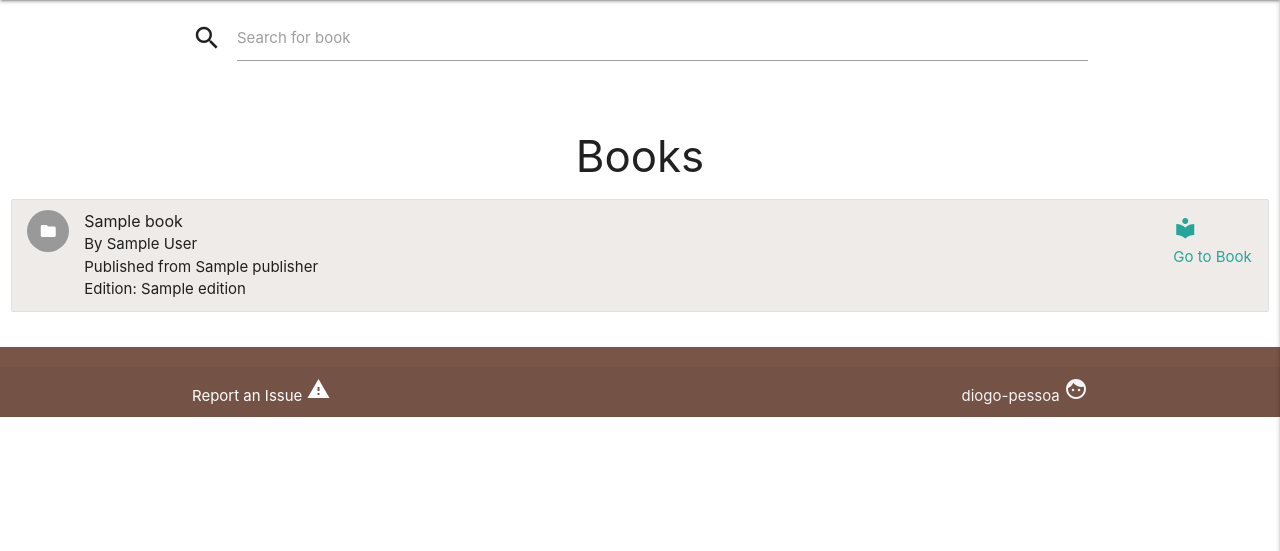
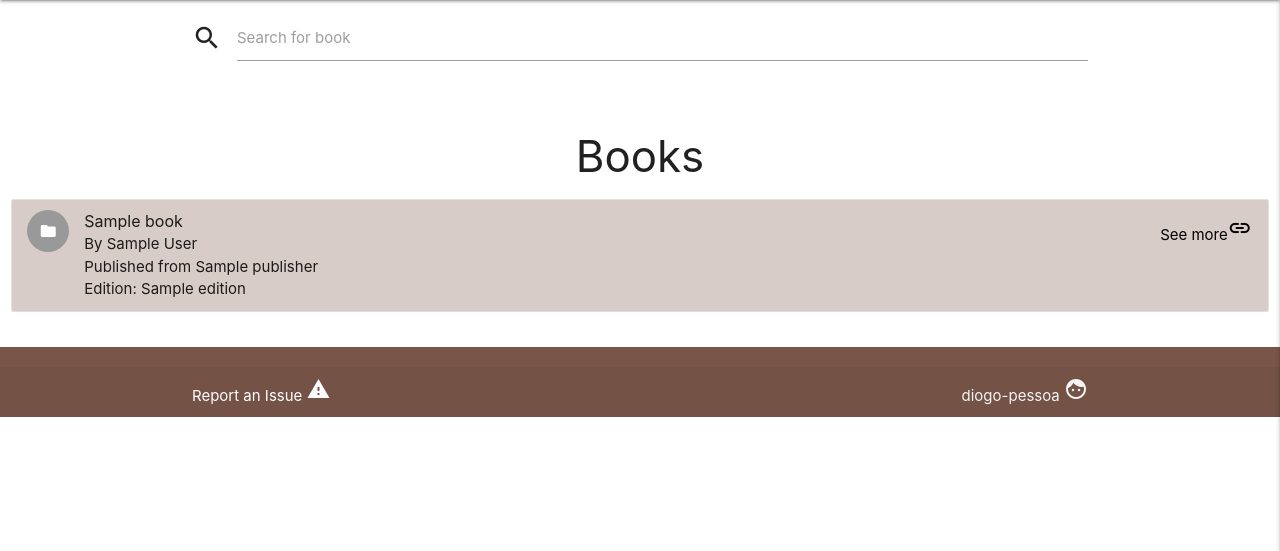
Before and after one commit to diogo-pessoa/milestoneThree, a Flask app: page /book in a window 1280 px wide. Shown: the part 64-615 px from the top of the page. Run offline with Flask 2, Linux system fonts and the light colour scheme; a database or web service that is not in the repository returns one stand-in record (values such as "Sample title"); some libraries are stand-ins or nearby versions.

Commit message:
template updates on html and index route
- books.html updating html li collection
- changing book_list route /book
- keeping '/' route in main view

```diff
--- a/app/book/templates/books.html
+++ b/app/book/templates/books.html
@@ -4,18 +4,17 @@
 {% include 'search_bar.html' %}
 <div class="row">
     <div class="col s12">
-        <h3 class="center"> Books</h3>
+        <h3 class="center">Books</h3>
         <ul class="collection">
             {% for book in books %}
-            <li class="collection-item avatar brown lighten-5">
+            <li class="collection-item avatar brown lighten-4">
                 <i class="material-icons circle">folder</i>
                 <span class="title">{{ book.get_title() }}</span>
                 <p>By {{ book.get_author() }} <br>
                     Published from {{ book.get_publisher() }} <br>
                     <span>Edition:</span> {{ book.get_edition() }}<br>
                 </p>
-                <a href="{{url_for( 'book.book_page', book_name=book.get_title_for_url()) }}" class="secondary-content"><i class="material-icons">local_library</i>
-                    <p>Go to Book</p></a>
+                <a href="{{url_for( 'book.book_page', book_name=book.get_title_for_url()) }}" class="secondary-content black-text">See more<i class="material-icons">link</i></a>
             </li>
 
             {% endfor %}
--- a/app/main/views.py
+++ b/app/main/views.py
@@ -1,7 +1,6 @@
 from flask import Blueprint, render_template
 
 from app.model.book_model import BookModel
-from app.model.review_model import ReviewModel
 
 main = Blueprint('main', __name__, template_folder='templates')
 
```
